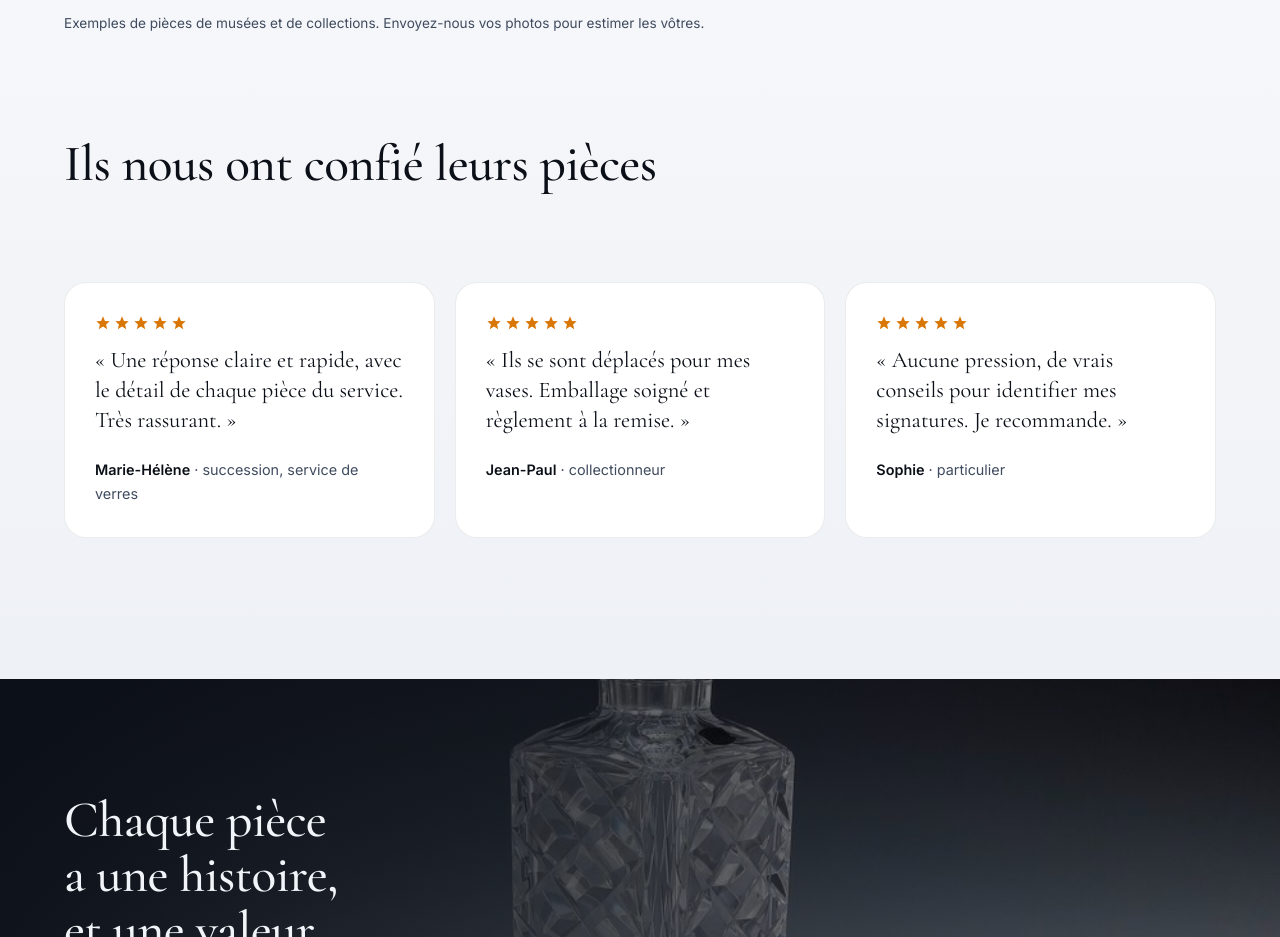
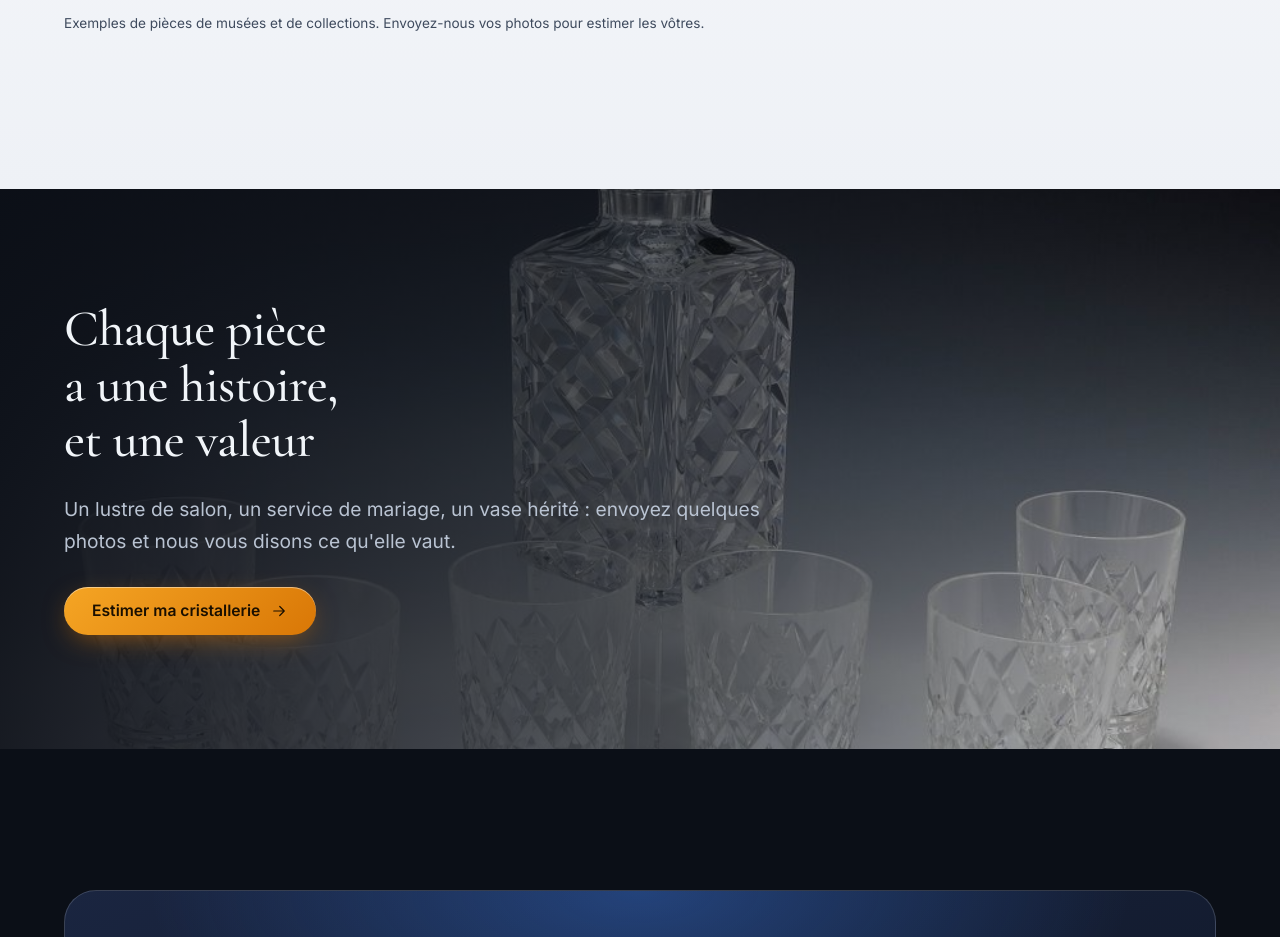
Before and after one commit to Arthurdaubigney/site-cristallerie, a plain HTML site: page index.html in a window 1280 px wide. Shown: the part 6000-6937 px from the top of the page. Drawn offline with Linux system fonts and the light colour scheme.

Commit message:
Remove placeholder testimonials from the home page
Co-Authored-By: Claude Sonnet 5.5 <noreply@anthropic.com>
Claude-Session: https://claude.ai/code/session_01RB7PVUDkdjfg8M2UAktYHL

```diff
--- a/index.html
+++ b/index.html
@@ -120,14 +120,6 @@
       <figure class="piece" data-reveal style="--i:3"><img src="assets/photos/presse-papier-baccarat.jpg" width="1000" height="1000" alt="Presse-papier millefiori ancien de Baccarat, motifs de murrines serrées" style="object-position:50% 50%;object-fit:contain;background:#fff" loading="lazy" decoding="async"><figcaption><strong>Presse-papiers</strong><span>Sulfures, fleurs et millefiori</span></figcaption></figure>
     </div>
     <p class="note-sample" style="color:var(--paper-dim)">Exemples de pièces de musées et de collections. Envoyez-nous vos photos pour estimer les vôtres.</p>
-
-    <h2 style="margin-top:clamp(64px,8vw,110px)" data-reveal style="--i:0">Ils nous ont confié leurs pièces</h2>
-    <!-- TÉMOIGNAGES D'EXEMPLE : à remplacer par de vrais avis clients avant la mise en ligne -->
-    <div class="quotes">
-      <blockquote class="quote" data-reveal style="--i:0"><div class="stars" aria-label="5 étoiles sur 5"><svg viewBox="0 0 24 24" fill="currentColor" aria-hidden="true"><path d="M12 2l2.9 6.9 7.1.6-5.4 4.7 1.7 7-6.3-3.8-6.3 3.8 1.7-7L2 9.5l7.1-.6z"/></svg><svg viewBox="0 0 24 24" fill="currentColor" aria-hidden="true"><path d="M12 2l2.9 6.9 7.1.6-5.4 4.7 1.7 7-6.3-3.8-6.3 3.8 1.7-7L2 9.5l7.1-.6z"/></svg><svg viewBox="0 0 24 24" fill="currentColor" aria-hidden="true"><path d="M12 2l2.9 6.9 7.1.6-5.4 4.7 1.7 7-6.3-3.8-6.3 3.8 1.7-7L2 9.5l7.1-.6z"/></svg><svg viewBox="0 0 24 24" fill="currentColor" aria-hidden="true"><path d="M12 2l2.9 6.9 7.1.6-5.4 4.7 1.7 7-6.3-3.8-6.3 3.8 1.7-7L2 9.5l7.1-.6z"/></svg><svg viewBox="0 0 24 24" fill="currentColor" aria-hidden="true"><path d="M12 2l2.9 6.9 7.1.6-5.4 4.7 1.7 7-6.3-3.8-6.3 3.8 1.7-7L2 9.5l7.1-.6z"/></svg></div><p>« Une réponse claire et rapide, avec le détail de chaque pièce du service. Très rassurant. »</p><footer><strong>Marie-Hélène</strong> · succession, service de verres</footer></blockquote>
-      <blockquote class="quote" data-reveal style="--i:1"><div class="stars" aria-label="5 étoiles sur 5"><svg viewBox="0 0 24 24" fill="currentColor" aria-hidden="true"><path d="M12 2l2.9 6.9 7.1.6-5.4 4.7 1.7 7-6.3-3.8-6.3 3.8 1.7-7L2 9.5l7.1-.6z"/></svg><svg viewBox="0 0 24 24" fill="currentColor" aria-hidden="true"><path d="M12 2l2.9 6.9 7.1.6-5.4 4.7 1.7 7-6.3-3.8-6.3 3.8 1.7-7L2 9.5l7.1-.6z"/></svg><svg viewBox="0 0 24 24" fill="currentColor" aria-hidden="true"><path d="M12 2l2.9 6.9 7.1.6-5.4 4.7 1.7 7-6.3-3.8-6.3 3.8 1.7-7L2 9.5l7.1-.6z"/></svg><svg viewBox="0 0 24 24" fill="currentColor" aria-hidden="true"><path d="M12 2l2.9 6.9 7.1.6-5.4 4.7 1.7 7-6.3-3.8-6.3 3.8 1.7-7L2 9.5l7.1-.6z"/></svg><svg viewBox="0 0 24 24" fill="currentColor" aria-hidden="true"><path d="M12 2l2.9 6.9 7.1.6-5.4 4.7 1.7 7-6.3-3.8-6.3 3.8 1.7-7L2 9.5l7.1-.6z"/></svg></div><p>« Ils se sont déplacés pour mes vases. Emballage soigné et règlement à la remise. »</p><footer><strong>Jean-Paul</strong> · collectionneur</footer></blockquote>
-      <blockquote class="quote" data-reveal style="--i:2"><div class="stars" aria-label="5 étoiles sur 5"><svg viewBox="0 0 24 24" fill="currentColor" aria-hidden="true"><path d="M12 2l2.9 6.9 7.1.6-5.4 4.7 1.7 7-6.3-3.8-6.3 3.8 1.7-7L2 9.5l7.1-.6z"/></svg><svg viewBox="0 0 24 24" fill="currentColor" aria-hidden="true"><path d="M12 2l2.9 6.9 7.1.6-5.4 4.7 1.7 7-6.3-3.8-6.3 3.8 1.7-7L2 9.5l7.1-.6z"/></svg><svg viewBox="0 0 24 24" fill="currentColor" aria-hidden="true"><path d="M12 2l2.9 6.9 7.1.6-5.4 4.7 1.7 7-6.3-3.8-6.3 3.8 1.7-7L2 9.5l7.1-.6z"/></svg><svg viewBox="0 0 24 24" fill="currentColor" aria-hidden="true"><path d="M12 2l2.9 6.9 7.1.6-5.4 4.7 1.7 7-6.3-3.8-6.3 3.8 1.7-7L2 9.5l7.1-.6z"/></svg><svg viewBox="0 0 24 24" fill="currentColor" aria-hidden="true"><path d="M12 2l2.9 6.9 7.1.6-5.4 4.7 1.7 7-6.3-3.8-6.3 3.8 1.7-7L2 9.5l7.1-.6z"/></svg></div><p>« Aucune pression, de vrais conseils pour identifier mes signatures. Je recommande. »</p><footer><strong>Sophie</strong> · particulier</footer></blockquote>
-    </div>
   </div>
 </section>
 
```
Also changed, not shown: src/pages.mjs (+0 -8 lines).
